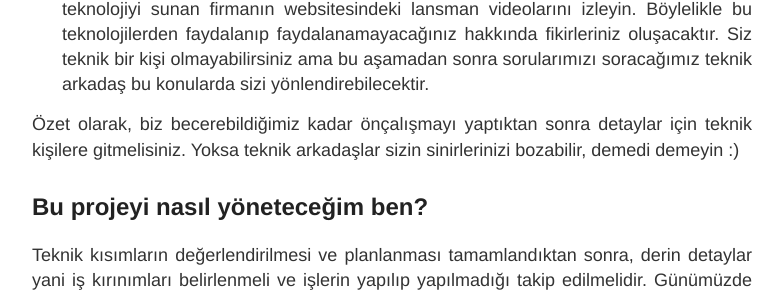
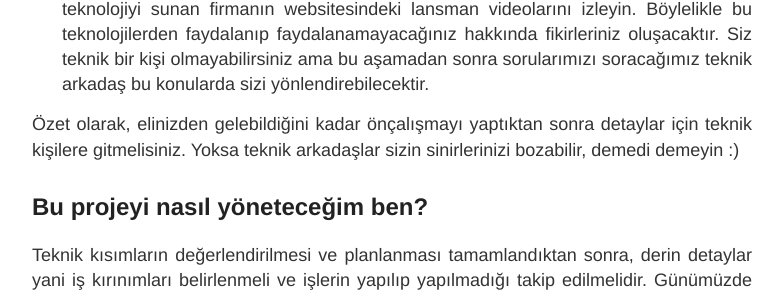
Before and after one commit to orbingol/orbingol.github.io, a Jekyll site: the page built from _posts/2015-03-30-yazilimci-olmayanlar-icin-yazilim-projelerine-giris.md, in a window 1280 px wide and 900 px high, scrolled down 2036 px. Shown: the part 146-442 px from the top of the window, without its empty margins (248-1031 px from the left). Built offline with Jekyll 4.4.1, drawn with Linux system fonts in a browser that asks for light colours; Markdown is read by kramdown in place of the engine named in the settings; comment, search, counter and statistics services are not loaded.

Commit message:
Fixed typo.

```diff
--- a/_posts/2015-03-30-yazilimci-olmayanlar-icin-yazilim-projelerine-giris.md
+++ b/_posts/2015-03-30-yazilimci-olmayanlar-icin-yazilim-projelerine-giris.md
@@ -53,7 +53,7 @@ Yazılım projeleri düşünüldüğünde, kullanılacak programlama dilinden,
 3. Projenizde olmasını düşündüğünüz ekranları çizin, akışları belirleyin. Bunları belirlemek için özel bir araç kullanmanıza gerek yok, *kurşun kalem, silgi ve kağıt* kullanarak çizimlerinizi yapabilirsiniz. Aynı zamanda akışların belirlenmesi de oldukça önemli, mesela *Sisteme giriş yapıldıktan sonra hangi ekrana yönlenecek?* sorusunun cevabına bu aşamada cevap vermelisiniz. (Low Fidelity Prototyping)
 4. Hoşunuza giden teknolojileri bir kenara not alın ve bir miktar araştırma yapın veya teknolojiyi sunan firmanın websitesindeki lansman videolarını izleyin. Böylelikle bu teknolojilerden faydalanıp faydalanamayacağınız hakkında fikirleriniz oluşacaktır. Siz teknik bir kişi olmayabilirsiniz ama bu aşamadan sonra sorularımızı soracağımız teknik arkadaş bu konularda sizi yönlendirebilecektir.
 
-Özet olarak, biz becerebildiğimiz kadar önçalışmayı yaptıktan sonra detaylar için teknik kişilere gitmelisiniz. Yoksa teknik arkadaşlar sizin sinirlerinizi bozabilir, demedi demeyin :)
+Özet olarak, elinizden gelebildiğini kadar önçalışmayı yaptıktan sonra detaylar için teknik kişilere gitmelisiniz. Yoksa teknik arkadaşlar sizin sinirlerinizi bozabilir, demedi demeyin :)
 
 ## Bu projeyi nasıl yöneteceğim ben?
 
```
